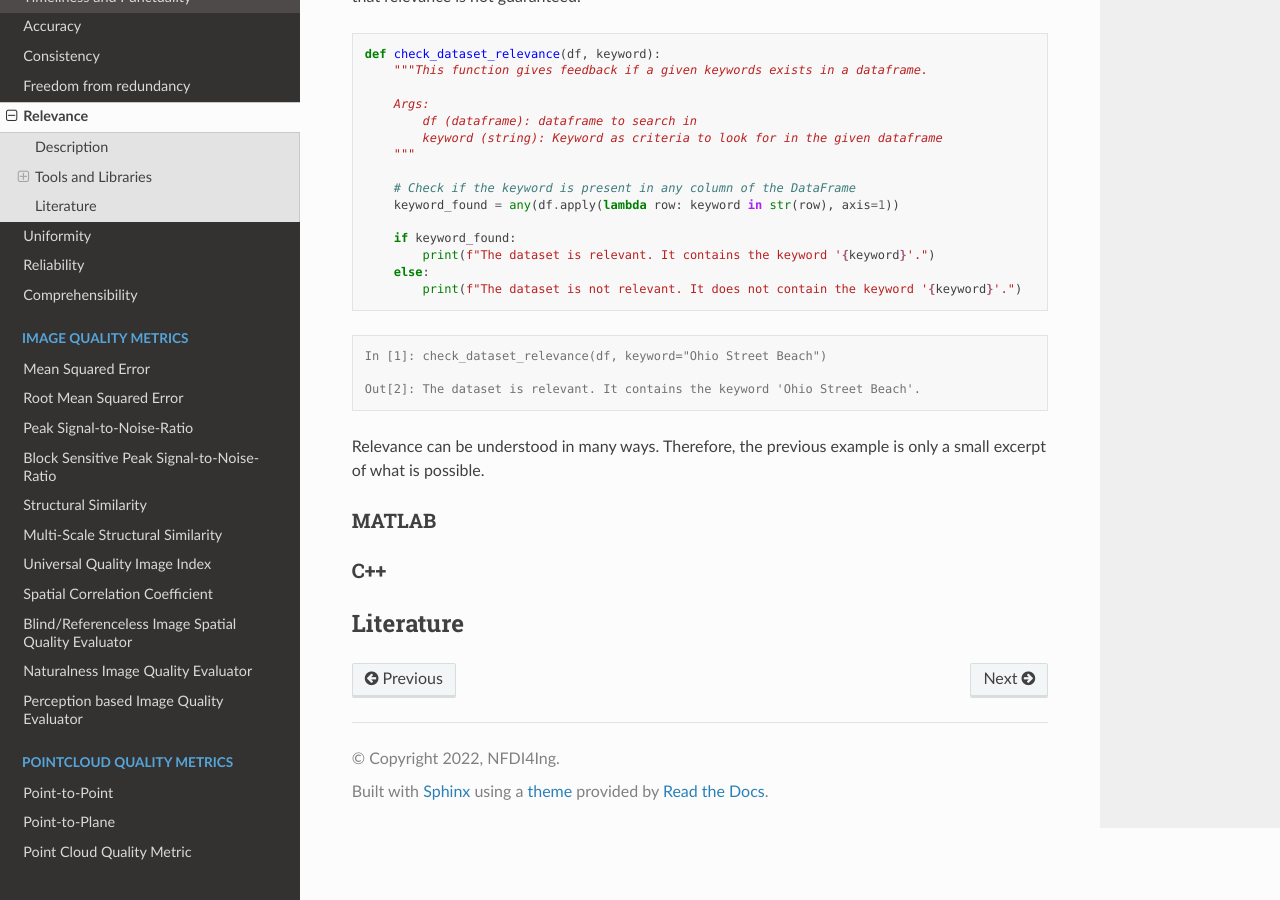
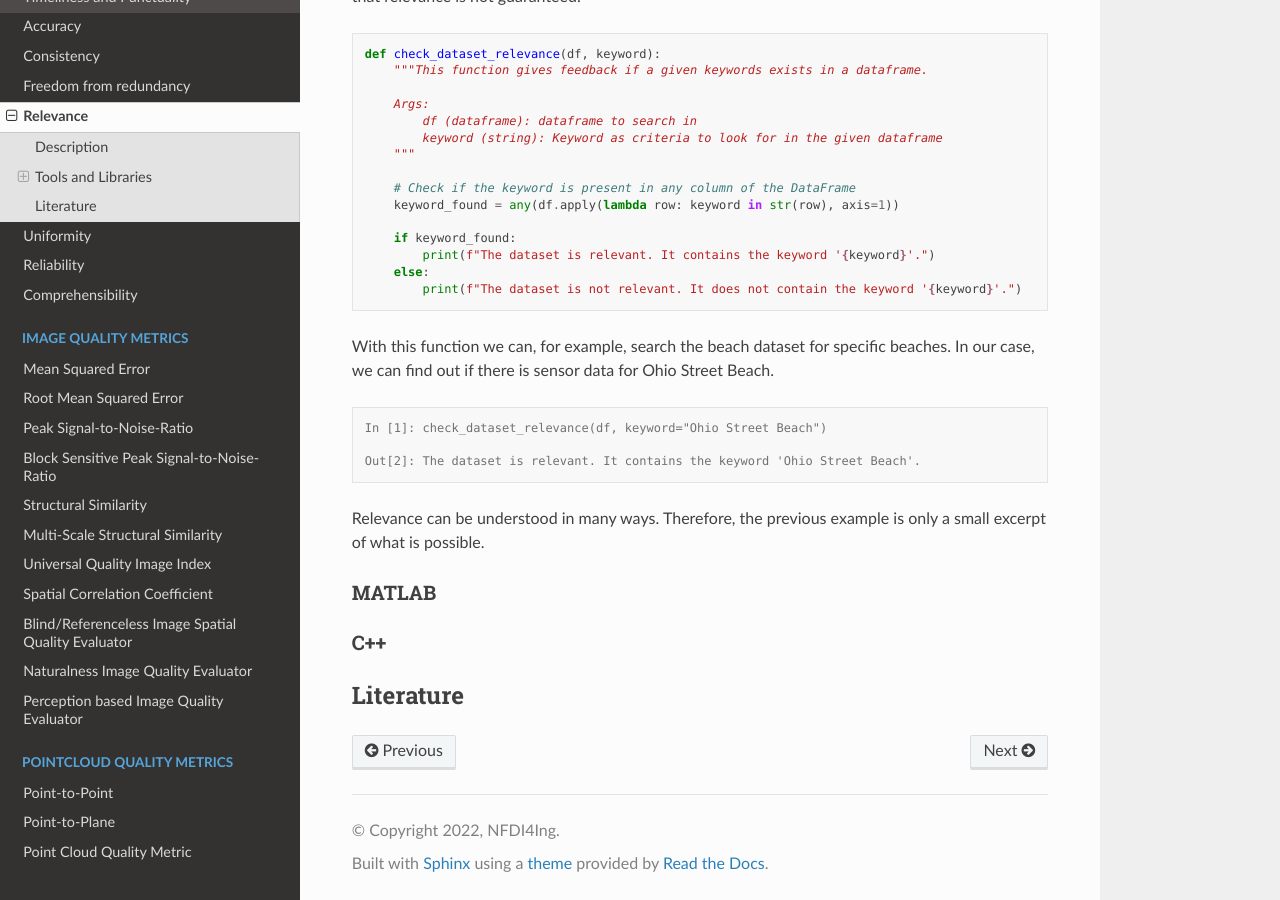
Before and after one commit to HDierend/Data-Quality-Metrics, a Sphinx documentation site: the page built from docs/source/general_quality/07_Relevance.rst, in a window 1280 px wide and 900 px high, scrolled down 1140 px. Built offline with Sphinx 7.4.7 and the Read the Docs theme 2.0.0, drawn with Linux system fonts in a browser that asks for light colours.

Commit message:
update relevance

```diff
--- a/docs/source/general_quality/07_Relevance.rst
+++ b/docs/source/general_quality/07_Relevance.rst
@@ -46,6 +46,9 @@ the exploratory part of the data analysis can be discarded if it is clear from t
 
 .. literalinclude:: examples/relevance/relevance_func.py
 
+With this function we can, for example, search the beach dataset for specific beaches.
+In our case, we can find out if there is sensor data for Ohio Street Beach.
+
 .. code-block:: pycon
 
    In [1]: check_dataset_relevance(df, keyword="Ohio Street Beach")
```
